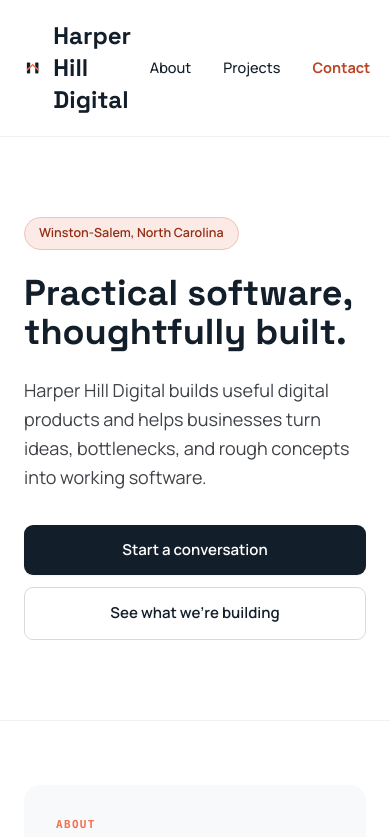
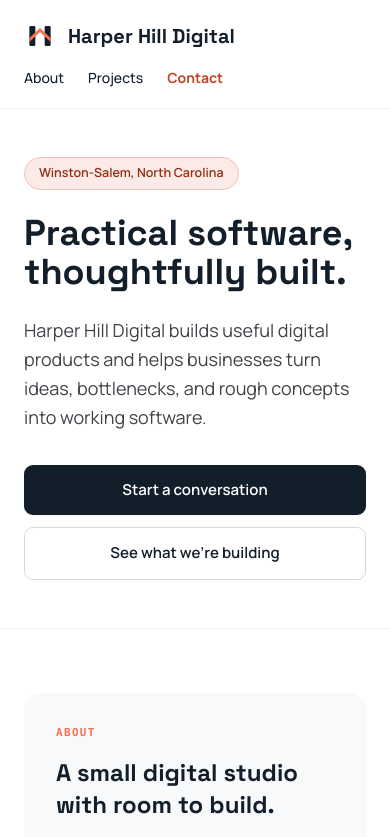
Before and after one commit to gmhurley/harper-hill-digital, a React (Vite) app: page / in a window 390 px wide. Shown: the top 837 px of the page. Built offline with nearby package versions, Linux system fonts and the light colour scheme.

Commit message:
Fix mobile header layout and add sticky nav
Header wordmark and nav were competing for space on narrow screens,
wrapping the logo text to three lines. Stack them into two rows below
md, tighten hero padding on mobile, and pin the header on scroll.

```diff
--- a/src/App.jsx
+++ b/src/App.jsx
@@ -3,13 +3,13 @@ import Logo from './Logo'
 export default function App() {
   return (
     <main className="min-h-screen bg-white font-sans text-ink">
-      <header className="border-b border-black/[0.06] bg-white">
-        <div className="mx-auto flex max-w-6xl items-center justify-between px-6 py-5 md:px-10 lg:px-12">
+      <header className="sticky top-0 z-50 border-b border-black/[0.06] bg-white">
+        <div className="mx-auto flex max-w-6xl flex-col gap-4 px-6 py-5 md:flex-row md:items-center md:justify-between md:gap-0 md:px-10 lg:px-12">
           <div className="flex items-center gap-3">
-            <Logo className="h-9 w-9" />
-            <span className="font-display text-2xl font-bold text-ink">Harper Hill Digital</span>
+            <Logo className="h-8 w-8 md:h-9 md:w-9" />
+            <span className="font-display text-xl font-bold text-ink md:text-2xl">Harper Hill Digital</span>
           </div>
-          <nav className="flex items-center gap-8 text-[14.5px] font-medium text-ink/80">
+          <nav className="flex items-center gap-6 text-sm font-medium text-ink/80 md:gap-8 md:text-[14.5px]">
             <a href="#about" className="hover:text-ink">About</a>
             <a href="#projects" className="hover:text-ink">Projects</a>
             <a href="#contact" className="font-bold text-coral-nav hover:opacity-80">Contact</a>
@@ -18,7 +18,7 @@ export default function App() {
       </header>
 
       <section className="border-b border-black/[0.06]">
-        <div className="mx-auto max-w-6xl px-6 py-20 md:px-10 lg:px-12">
+        <div className="mx-auto max-w-6xl px-6 py-12 md:py-20 md:px-10 lg:px-12">
           <div className="max-w-3xl">
             <span className="mb-6 inline-flex items-center rounded-full border border-coral-border bg-coral-tint px-3.5 py-1.5 text-[12.5px] font-semibold text-coral-dark">
               Winston-Salem, North Carolina
```
Also changed, not shown: 1 other file (tests, documents, lock files or other folders).
